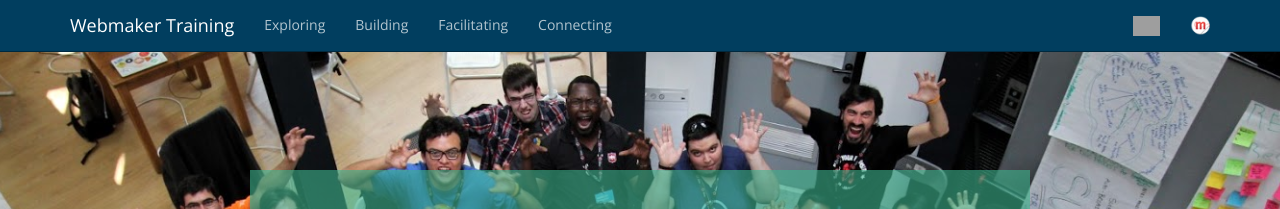
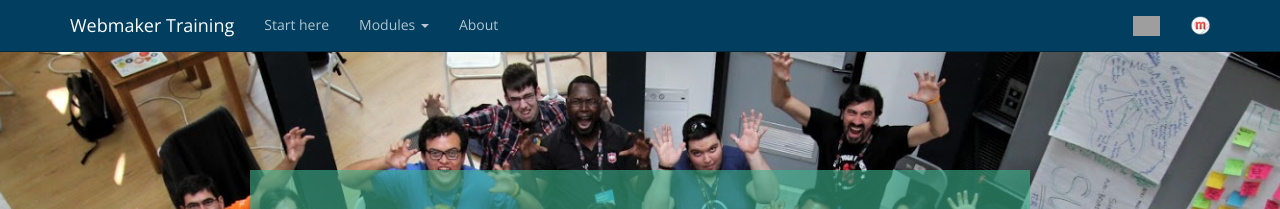
Before and after one commit to mozilla/school-of-webmaking, a Jekyll site: the page built from index.html, in a window 1280 px wide. Shown: the top 209 px of the page. Built offline with Jekyll 4.4.1, drawn with Linux system fonts in a browser that asks for light colours; nearby versions of some CDN libraries; Markdown is read by kramdown in place of the engine named in the settings; grey boxes are pictures that could not be loaded.

Commit message:
Update topnav.
Move courses to dropdown

```diff
--- a/_includes/topnav.html
+++ b/_includes/topnav.html
@@ -1,5 +1,9 @@
 <ul class="nav navbar-nav">
 
+  <li {% if page.start_here %}class="active"{% endif %}><a href="{{ site.baseurl }}/start-here/">Start here</a></li>
+  <li class="dropdown{% if current_course %} active{% endif %}">
+    <a href="#" class="dropdown-toggle" data-toggle="dropdown">Modules <b class="caret"></b></a>
+    <ul class="dropdown-menu">
       {% for course in site.data.course %}
         <li {% if course[0] == current_course %}class="active"{% endif %}>
           {% assign course_category=course[1].category %}
@@ -8,6 +12,9 @@
         </li>
       {% endfor %}
     </ul>
+  </li>
+  <li {% if page.about %}class="active"{% endif %}><a href="{{ site.baseurl }}/about/">About</a></li>
+</ul>
 <ul class="nav navbar-nav navbar-right">
   <li><a href="https://p2pu.org"><img src="{{site.baseurl}}/img/p2pu-logo.png"></a></li>
   <li><a href="http://webmaker.org"><img src="{{site.baseurl}}/img/webmaker-logo.png"></a></li>
```
Also changed, not shown: start-here/index.md (added, +5 -0 lines). Lines whose indentation alone changed are shown as unchanged.
